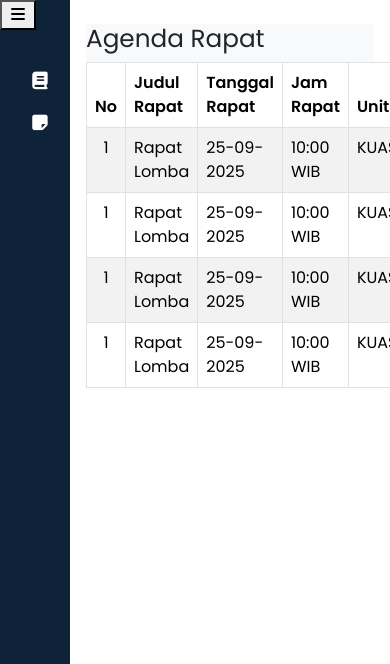
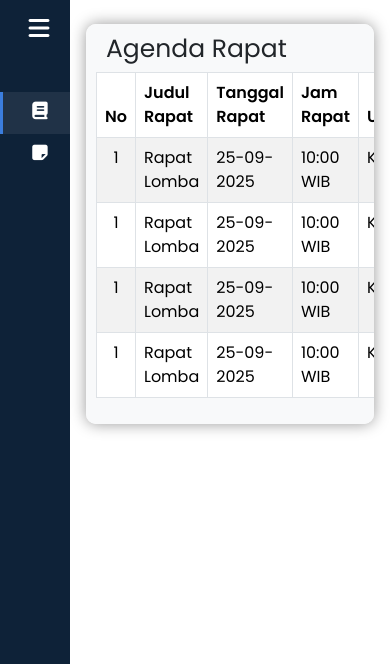
Before and after one commit to Ayudiana20/Notulen, a PHP site: page /peserta/index.html in a window 390 px wide. Shown: the top 664 px of the page. Run offline with PHP 8.4, Linux system fonts and the light colour scheme; some libraries are stand-ins or nearby versions.

Commit message:
Update style.css

```diff
--- a/peserta/style.css
+++ b/peserta/style.css
@@ -49,14 +49,14 @@ body {
     min-width: 260px;
 }
 
-.toggle-btn {
+.toggle-sidebar {
     background-color: transparent;
     cursor: pointer;
     border: 0;
     padding: 1rem 1.5rem;
 }
 
-.toggle-btn i {
+.toggle-sidebar i {
     font-size: 1.5rem;
     color: #FFF;
 }
@@ -111,9 +111,13 @@ a.sidebar-link {
     margin-right: .75rem;
 }
 
+.sidebar-item .active {
+    background-color: rgba(255, 255, 255, .075);
+    border-left: 3px solid #3b7ddd;
+}
+
 a.sidebar-link:hover {
     background-color: rgba(255, 255, 255, .075);
-    border-left: 3px solid #3b7ddd;
 }
 
 .sidebar-item {
@@ -169,6 +173,24 @@ a.sidebar-link:hover {
     width: 40px;
 }
 
+main .notulen{
+	box-shadow: 0 0 15px 0 rgba(0, 0, 0, 0.4);
+	border-radius: 10px;
+	padding: 10px;
+}
 
+.judul h2{
+	margin-left: 10px;
+	font-size: 25px;
+}
 
-@media (min-width: 768px) {}
+@media screen and (max-width: 768px) {
+    #content {
+		position: relative;
+		width: calc(100% - 60px);
+		transition: all .3s ease;
+	}
+    .notulen{
+        overflow-x: auto;
+    }
+}
```
